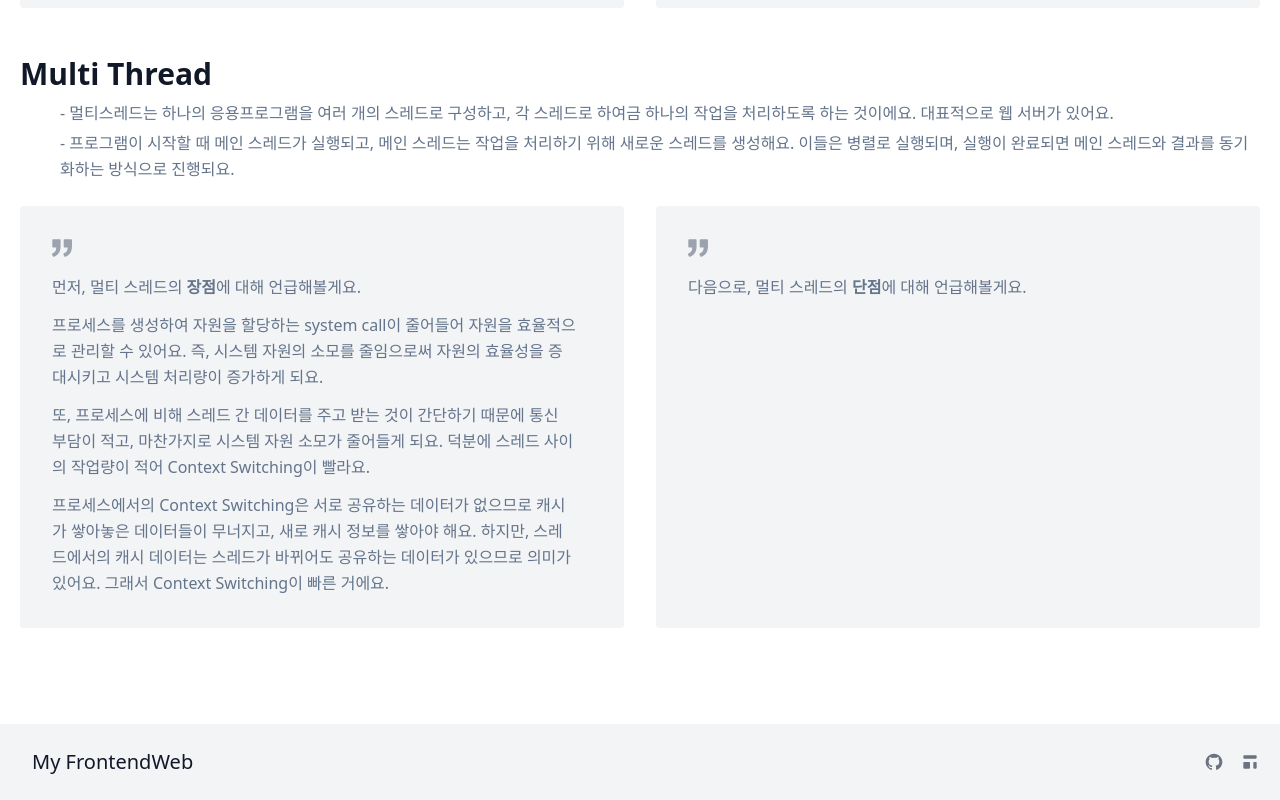
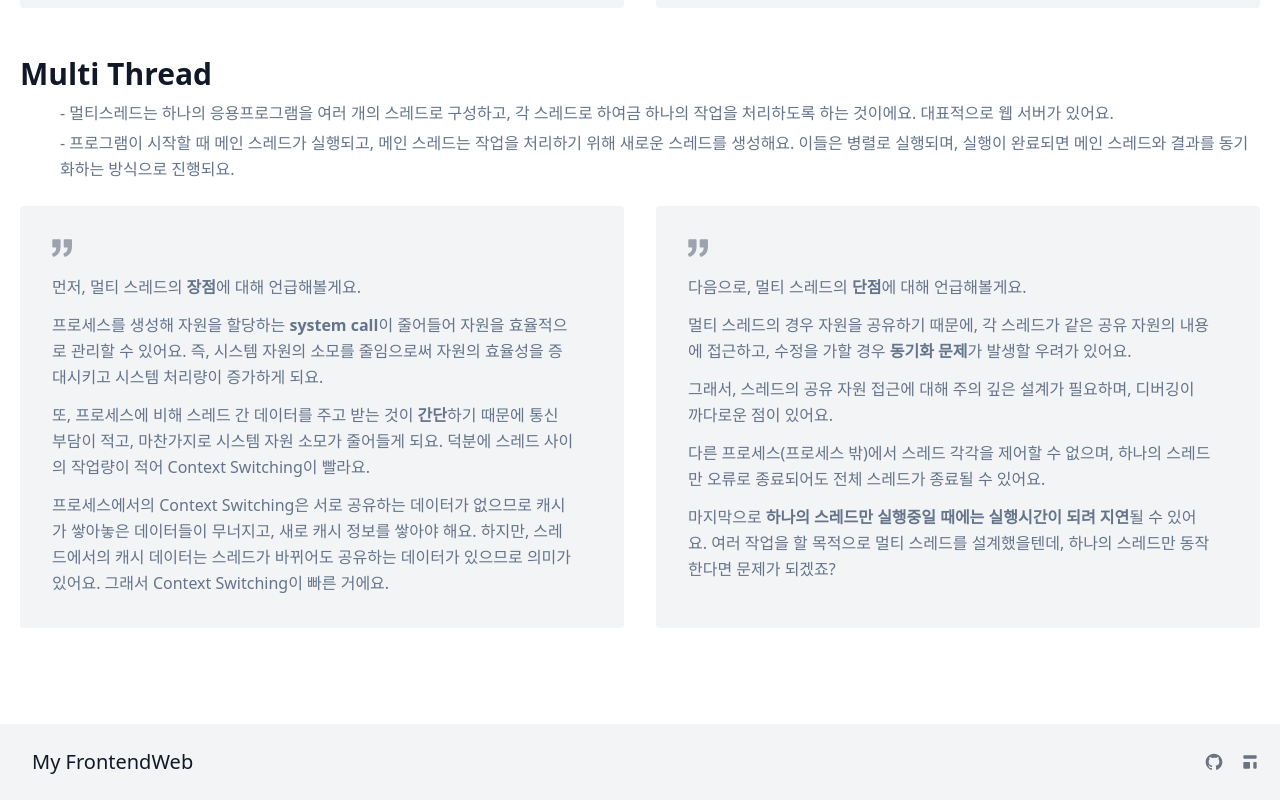
Before and after one commit to Lee-Sang-Beom/nextjs_and_notion, a Next.js app: page /web_basic/process_and_thread in a window 1280 px wide. Shown: the part 3268-4068 px from the top of the page. Built offline with nearby package versions, Linux system fonts and the light colour scheme.

Commit message:
add content : Disadvantages multi thread

```diff
--- a/pages/web_basic/process_and_thread.tsx
+++ b/pages/web_basic/process_and_thread.tsx
@@ -322,10 +322,10 @@ export default function Process_and_Thread() {
                                             {`먼저, 멀티 스레드의 `}<strong>{`장점`}</strong>{`에 대해 언급해볼게요.`}
                                         </p>
                                         <p className="leading-relaxed mb-3 dark:text-slate-700">
-                                            {`프로세스를 생성하여 자원을 할당하는 system call이 줄어들어 자원을 효율적으로 관리할 수 있어요. 즉, 시스템 자원의 소모를 줄임으로써 자원의 효율성을 증대시키고 시스템 처리량이 증가하게 되요. `}
+                                            {`프로세스를 생성해 자원을 할당하는 `}<strong>{`system call`}</strong>{`이 줄어들어 자원을 효율적으로 관리할 수 있어요. 즉, 시스템 자원의 소모를 줄임으로써 자원의 효율성을 증대시키고 시스템 처리량이 증가하게 되요. `}
                                             </p>
                                         <p className="leading-relaxed mb-3 dark:text-slate-700">
-                                            {`또, 프로세스에 비해 스레드 간 데이터를 주고 받는 것이 간단하기 때문에 통신 부담이 적고, 마찬가지로 시스템 자원 소모가 줄어들게 되요. 덕분에 스레드 사이의 작업량이 적어 Context Switching이 빨라요.`}
+                                            {`또, 프로세스에 비해 스레드 간 데이터를 주고 받는 것이 `}<strong>{`간단`}</strong>{`하기 때문에 통신 부담이 적고, 마찬가지로 시스템 자원 소모가 줄어들게 되요. 덕분에 스레드 사이의 작업량이 적어 Context Switching이 빨라요.`}
                                         </p>
                                         <p className="leading-relaxed dark:text-slate-700">
                                             {`프로세스에서의 Context Switching은 서로 공유하는 데이터가 없으므로 캐시가 쌓아놓은 데이터들이 무너지고, 새로 캐시 정보를 쌓아야 해요.
@@ -342,13 +342,16 @@ export default function Process_and_Thread() {
                                             {`다음으로, 멀티 스레드의 `}<strong>{`단점`}</strong>{`에 대해 언급해볼게요.`}
                                         </p>
                                         <p className="leading-relaxed mb-3 dark:text-slate-700">
-                                            {``}
+                                            {`멀티 스레드의 경우 자원을 공유하기 때문에, 각 스레드가 같은 공유 자원의 내용에 접근하고, 수정을 가할 경우 `}<strong>동기화 문제</strong>{`가 발생할 우려가 있어요. `}
                                         </p>
                                         <p className="leading-relaxed mb-3 dark:text-slate-700">
-                                            {``}
+                                            {`그래서, 스레드의 공유 자원 접근에 대해 주의 깊은 설계가 필요하며, 디버깅이 까다로운 점이 있어요.`}
                                         </p>
                                         <p className="leading-relaxed mb-3 dark:text-slate-700">
-                                            {``}
+                                            {`다른 프로세스(프로세스 밖)에서 스레드 각각을 제어할 수 없으며, 하나의 스레드만 오류로 종료되어도 전체 스레드가 종료될 수 있어요.`}
+                                        </p>
+                                        <p className="leading-relaxed dark:text-slate-700">
+                                            {`마지막으로 `}<strong>{`하나의 스레드만 실행중일 때에는 실행시간이 되려 지연`}</strong>{`될 수 있어요. 여러 작업을 할 목적으로 멀티 스레드를 설계했을텐데, 하나의 스레드만 동작한다면 문제가 되겠죠?`}
                                         </p>
                                     </div>
                                 </div>
```
